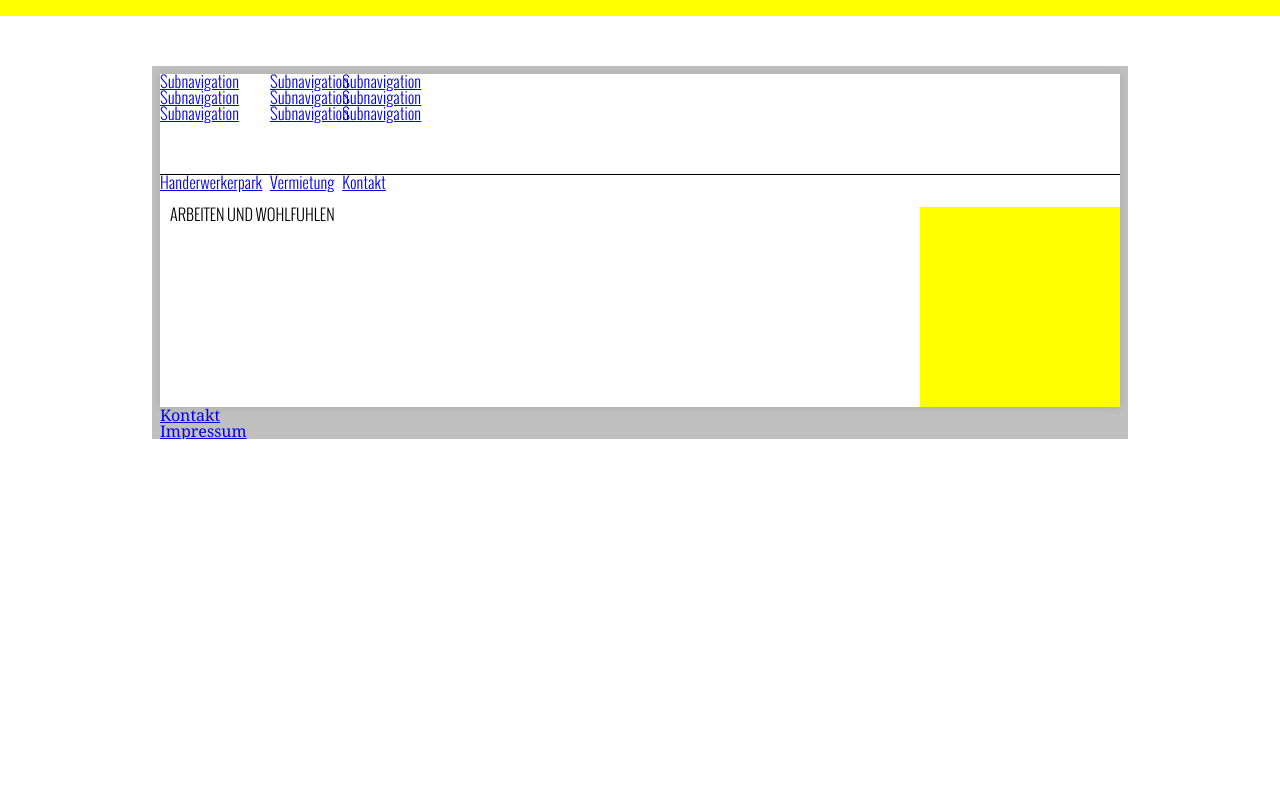
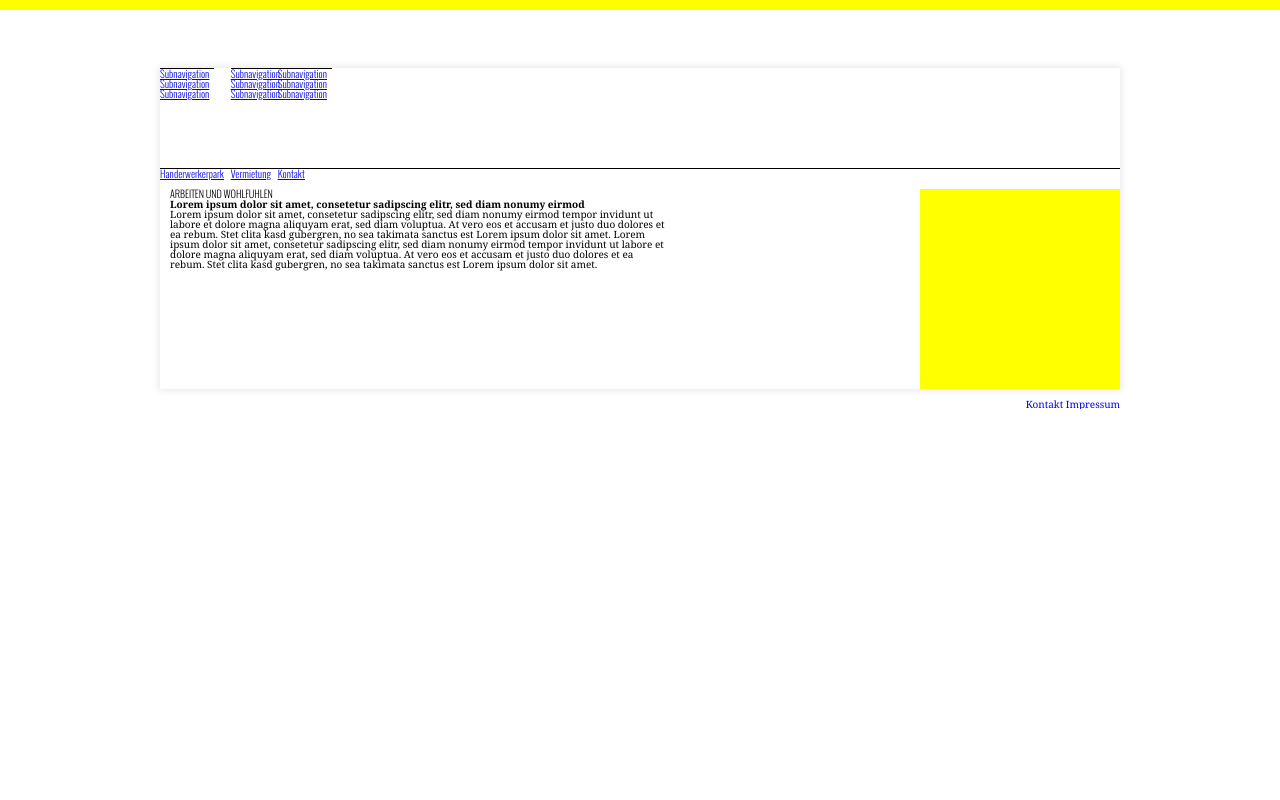
Before and after one commit to kpurrmann/hwp, a PHP site: page /templates/index.html in a window 1280 px wide. Run offline with PHP 8.4, Linux system fonts and the light colour scheme.

Commit message:
Updated CSS for Em

```diff
--- a/templates/index.html
+++ b/templates/index.html
@@ -51,6 +51,8 @@
                 <section id="content">
                     <article>
                         <h1>Arbeiten und Wohlfühlen</h1>
+                        <p><strong>Lorem ipsum dolor sit amet, consetetur sadipscing elitr, sed diam nonumy eirmod </strong></p>
+                        <p>Lorem ipsum dolor sit amet, consetetur sadipscing elitr, sed diam nonumy eirmod tempor invidunt ut labore et dolore magna aliquyam erat, sed diam voluptua. At vero eos et accusam et justo duo dolores et ea rebum. Stet clita kasd gubergren, no sea takimata sanctus est Lorem ipsum dolor sit amet. Lorem ipsum dolor sit amet, consetetur sadipscing elitr, sed diam nonumy eirmod tempor invidunt ut labore et dolore magna aliquyam erat, sed diam voluptua. At vero eos et accusam et justo duo dolores et ea rebum. Stet clita kasd gubergren, no sea takimata sanctus est Lorem ipsum dolor sit amet.</p>
                     </article>
                     <aside>
                         <div class="box">
--- a/templates/sources/layout.css
+++ b/templates/sources/layout.css
@@ -19,24 +19,28 @@ table { border-collapse:collapse; border-spacing:0; }
 
 
 
-html {  }
+html {
+    height:100%;
+    font-size:1em;
+}
 body {
     position:relative; color: #000000;
     font-family: Georgia,"Bitstream Charter","Century Schoolbook L","Liberation Serif",Times,serif;
     border-top:1em solid #ff0;
+    font-size:62.5%;
 }
 
 #wrapper {
-    width:976px;
-    background: #c0c0c0;
-    margin:50px auto 0  auto;
+    width:97.6em;
+    background: transparent;
+    margin:5em auto 0  auto;
     position: relative;
     overflow: hidden;
 }
 
 #page {
-    margin:8px auto 0  auto;
-    width:960px;
+    margin:0.8em auto 1em  auto;
+    width:96em;
     overflow: hidden;
     background: #FFF;
     -webkit-box-shadow:  0px 0px 8px 1px rgba(0, 0, 0, 0.1);
@@ -48,8 +52,9 @@ header {
 }
 
 footer {
-    width:960px;
+    width:96em;
     margin:0 auto;
+    overflow: hidden;
 }
 
 #content {
@@ -58,12 +63,12 @@ footer {
 
 aside {
     float:right;
-    width:200px;
+    width:20em;
 }
 article {
-    margin-left: 10px;
+    margin-left: 1em;
     float:left;
-    width: 500px;
+    width: 50em;
 }
 
 
--- a/templates/sources/navigation.css
+++ b/templates/sources/navigation.css
@@ -1,3 +1,4 @@
+/* ----- MAINNAVIGATION ----------*/
 #mainnavigation {
     padding-top:100px;
     font-family: OswaldLight;
@@ -29,3 +30,14 @@
 #mainnavigation ul li ul li {
     display: block;
 }
+
+
+/* ----- FOOTERNAVIGATION ----------*/
+
+#footernavigation {
+    float:right;
+}
+
+#footernavigation ul li {
+    display:inline;
+}
```
Also changed, not shown: wp-config.php (added, +90 -0 lines), 1 other file.
